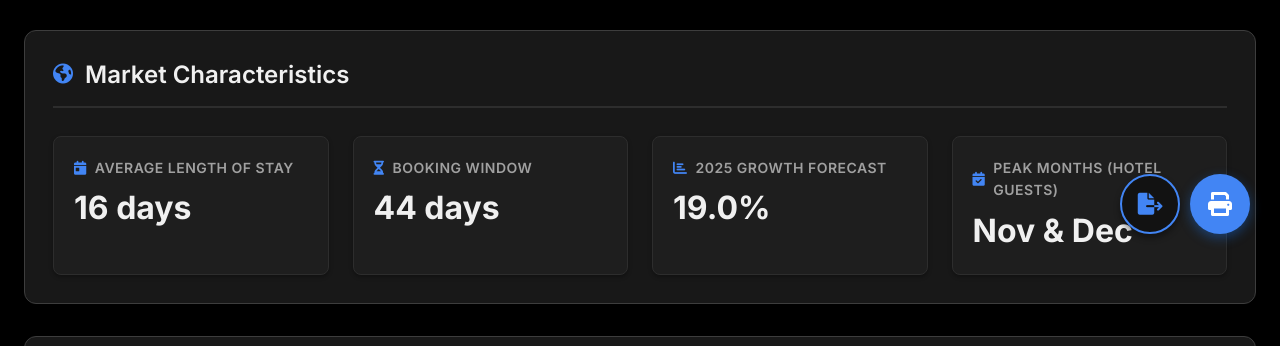
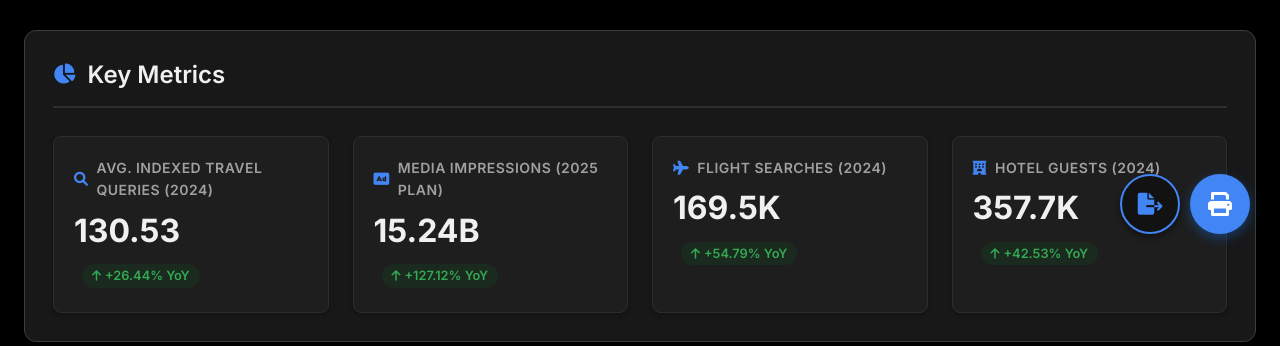
Before and after one commit to studiorns/IndiaMarketAnalysis, a plain HTML site: page index.html in a window 1280 px wide. Shown: the part 536-882 px from the top of the page. Drawn offline with nearby package versions, Linux system fonts and the light colour scheme.

Commit message:
Add files via upload

```diff
--- a/index.html
+++ b/index.html
@@ -744,6 +744,28 @@
         </div>
 
         <div class="dashboard-section">
+            <h2><i class="fas fa-chart-pie"></i> Key Metrics</h2>
+            <div class="metrics-grid">
+                <div class="metric-card">
+                    <div class="metric-name"><i class="fas fa-search"></i> Avg. Indexed Travel Queries (2024)</div>
+                    <div class="metric-value">130.53 <span class="change positive"><i class="fas fa-arrow-up"></i> +26.44% YoY</span></div>
+                </div>
+                <div class="metric-card">
+                    <div class="metric-name"><i class="fas fa-ad"></i> Media Impressions (2025 Plan)</div>
+                    <div class="metric-value">15.24B <span class="change positive"><i class="fas fa-arrow-up"></i> +127.12% YoY</span></div>
+                </div>
+                <div class="metric-card">
+                    <div class="metric-name"><i class="fas fa-plane"></i> Flight Searches (2024)</div>
+                    <div class="metric-value">169.5K <span class="change positive"><i class="fas fa-arrow-up"></i> +54.79% YoY</span></div>
+                </div>
+                <div class="metric-card">
+                    <div class="metric-name"><i class="fas fa-hotel"></i> Hotel Guests (2024)</div>
+                    <div class="metric-value">357.7K <span class="change positive"><i class="fas fa-arrow-up"></i> +42.53% YoY</span></div>
+                </div>
+            </div>
+        </div>
+
+        <div class="dashboard-section">
             <h2><i class="fas fa-globe-americas"></i> Market Characteristics</h2>
             <div class="metrics-grid">
                 <div class="metric-card">
```
